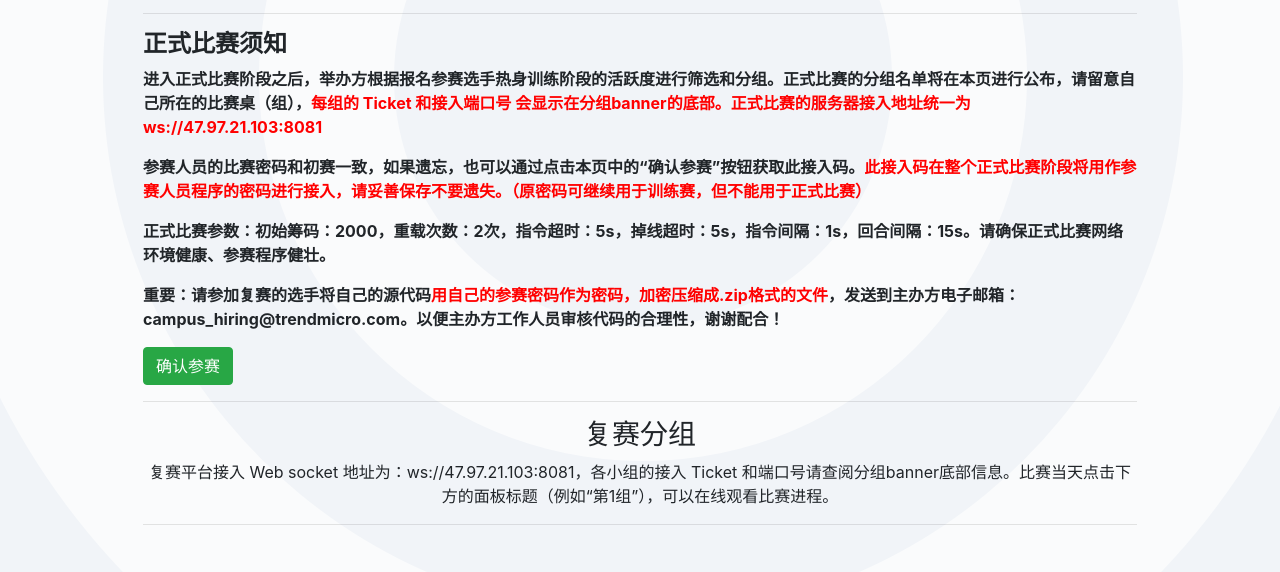
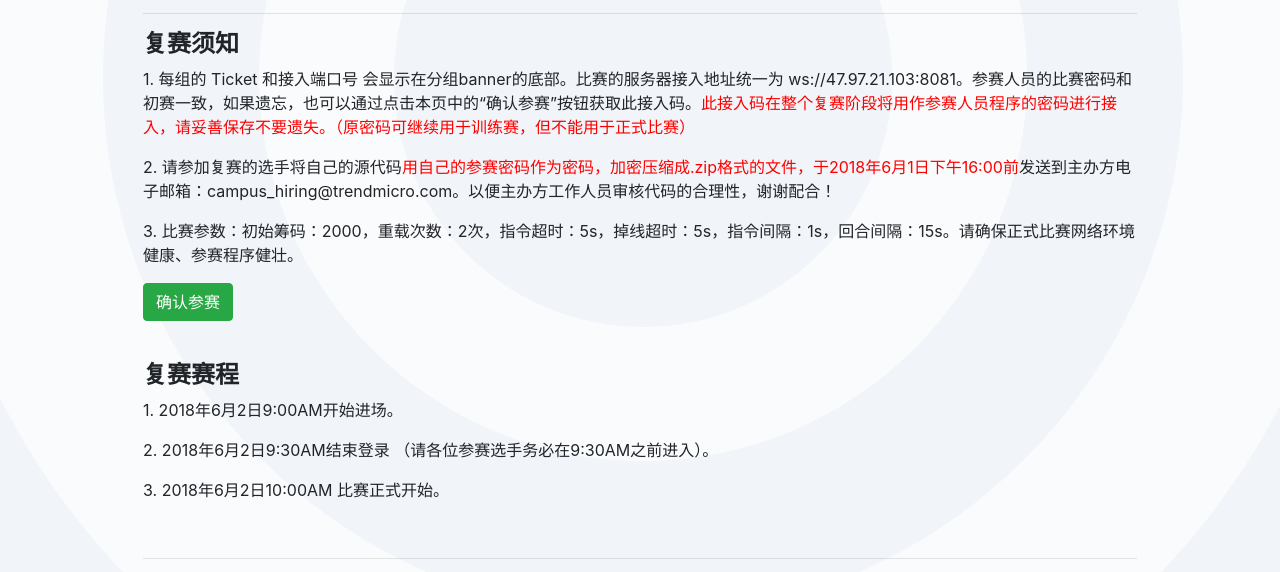
Before and after one commit to jeoe12/dummy-texas-holdem, a website: page web/kanban.html in a window 1280 px wide. Shown: the part 197-769 px from the top of the page. Drawn offline with nearby package versions, Linux system fonts and the light colour scheme; no server answers.

Commit message:
updated kanban

```diff
--- a/web/kanban.html
+++ b/web/kanban.html
@@ -52,16 +52,19 @@
         </div>
         <h2><strong>复赛看板</strong></h2>
         <hr>
-        <a style="text-decoration: none;"><h4><strong>正式比赛须知</strong></h4></a>
-        <p><b>进入正式比赛阶段之后，举办方根据报名参赛选手热身训练阶段的活跃度进行筛选和分组。正式比赛的分组名单将在本页进行公布，请留意自己所在的比赛桌（组），<span style="color: #FF0000">每组的 Ticket 和接入端口号 会显示在分组banner的底部。正式比赛的服务器接入地址统一为 ws://47.97.21.103:8081 </span></b></p>
-        <p><b>参赛人员的比赛密码和初赛一致，如果遗忘，也可以通过点击本页中的“确认参赛”按钮获取此接入码。<span style="color: #FF0000">此接入码在整个正式比赛阶段将用作参赛人员程序的密码进行接入，请妥善保存不要遗失。（原密码可继续用于训练赛，但不能用于正式比赛）</span></b></p>
-        <p><b>正式比赛参数：初始筹码：2000，重载次数：2次，指令超时：5s，掉线超时：5s，指令间隔：1s，回合间隔：15s。请确保正式比赛网络环境健康、参赛程序健壮。</span></b></p>
-        <p><b>重要：请参加复赛的选手将自己的源代码<span style="color: #FF0000">用自己的参赛密码作为密码，加密压缩成.zip格式的文件</span>，发送到主办方电子邮箱：campus_hiring@trendmicro.com。以便主办方工作人员审核代码的合理性，谢谢配合！</b></p>
+        <a style="text-decoration: none;"><h4><strong>复赛须知</strong></h4></a>
+        <p>1. 每组的 Ticket 和接入端口号 会显示在分组banner的底部。比赛的服务器接入地址统一为 ws://47.97.21.103:8081。参赛人员的比赛密码和初赛一致，如果遗忘，也可以通过点击本页中的“确认参赛”按钮获取此接入码。<span style="color: #FF0000">此接入码在整个复赛阶段将用作参赛人员程序的密码进行接入，请妥善保存不要遗失。（原密码可继续用于训练赛，但不能用于正式比赛）</span></p>
+        <p>2. 请参加复赛的选手将自己的源代码<span style="color: #FF0000">用自己的参赛密码作为密码，加密压缩成.zip格式的文件，于2018年6月1日下午16:00前</span>发送到主办方电子邮箱：campus_hiring@trendmicro.com。以便主办方工作人员审核代码的合理性，谢谢配合！</p>
+        <p>3. 比赛参数：初始筹码：2000，重载次数：2次，指令超时：5s，掉线超时：5s，指令间隔：1s，回合间隔：15s。请确保正式比赛网络环境健康、参赛程序健壮。</span></p>
         <p><a class="btn btn-large btn-success" role="button" onclick="fetchPasscode();">确认参赛</a></p>
+        <br>
+        <a style="text-decoration: none;"><h4><strong>复赛赛程</strong></h4></a>
+        <p>1. 2018年6月2日9:00AM开始进场。</p>
+        <p>2. 2018年6月2日9:30AM结束登录 （请各位参赛选手务必在9:30AM之前进入）。</p>
+        <p>3. 2018年6月2日10:00AM 比赛正式开始。</p>
+        <br>
         <hr>
         <h3 style="width: 100%; text-align: center;">复赛分组</h3>
-        <p style="width: 100%; text-align: center;">复赛平台接入 Web socket 地址为：ws://47.97.21.103:8081，各小组的接入 Ticket 和端口号请查阅分组banner底部信息。比赛当天点击下方的面板标题（例如“第1组”），可以在线观看比赛进程。</p>
-        <hr>
         <div class="cover-container game-list" style="margin-top: 40px; min-height: 400px; text-align: center;">
             <div id="kanban_empty" style="display: block; width: 100%; text-align: center; margin-top: 100px;"><span><strong><h2>初赛已结束，各位选手威武！</h2></strong></span></div>
             <div id="kanban_list" style="display: none;">
```
